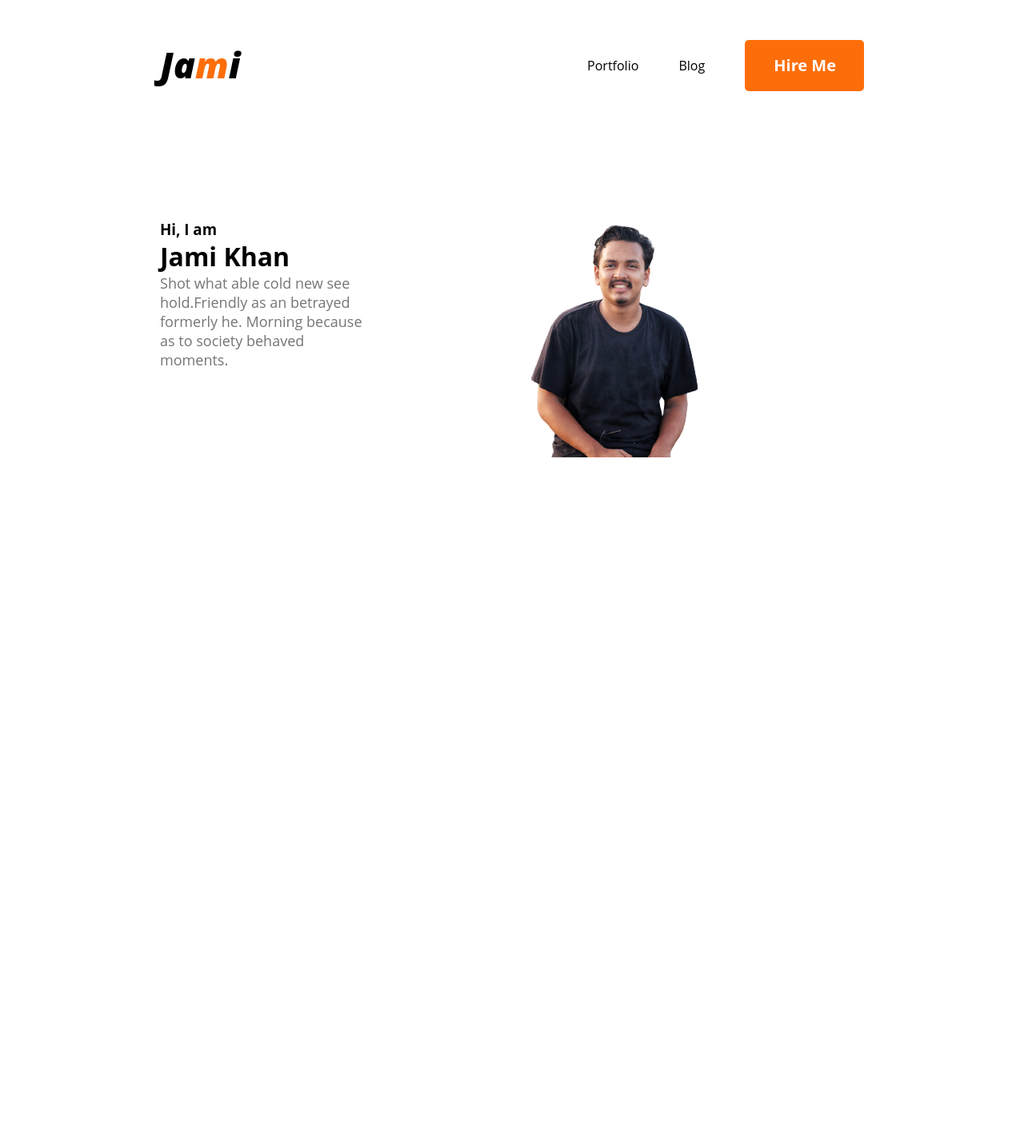
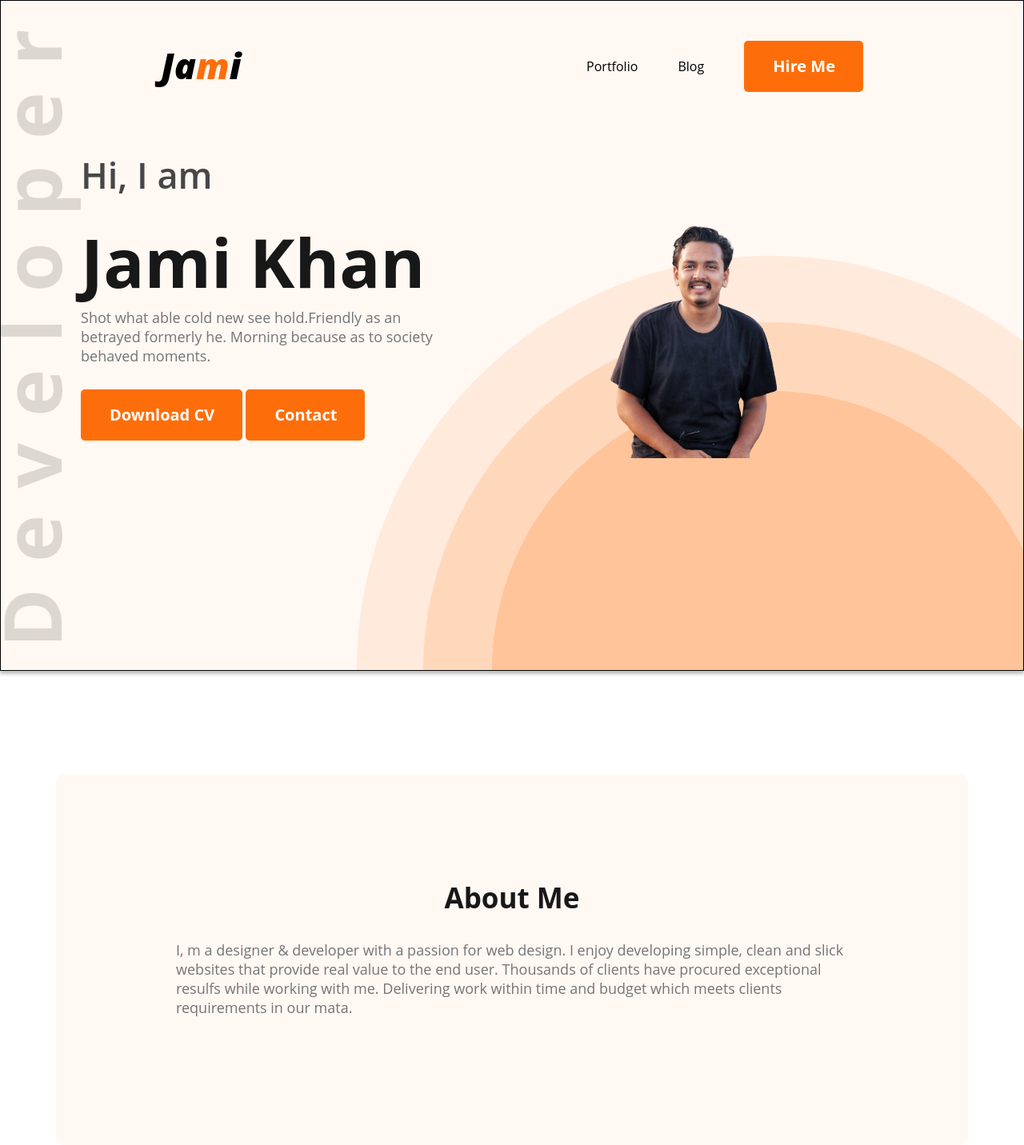
Before and after one commit to Rjk-Jami/Dev-portfolio, a plain HTML site: page index.html in a window 1280 px wide. Shown: the whole page at 80% size. Before the commit the page ends 800 px from the top, so only its background shows below. Drawn offline with Linux system fonts and the light colour scheme.

Commit message:
uploaded images

```diff
--- a/index.html
+++ b/index.html
@@ -8,7 +8,7 @@
     <link rel="stylesheet" href="style.css">
 </head>
 <body>
-    <header>
+    <header class="header">
         <nav><h2 class="nav-title"><i>Ja<span class="text-primary">m</span>i</i></h2>
         <ul>
             <li>Portfolio</li>
@@ -22,13 +22,22 @@
             <h3 class="banner-sub-title">Hi, I am</h3>
             <h1 class="banner-title">Jami Khan</h1>
             <p class="banner-description">Shot what able cold new see hold.Friendly as an betrayed formerly he. Morning because as to society behaved moments.</p>
-            </div>
+            <button class="btn-primary">
+                Download CV
+            </button>
+            <button class="btn-primary">Contact</button>
+
+        </div>
+
             <img src="images/jami.png" alt="Jami's Picture">
         </div>
 
     </header>
     <main>
-
+        <section class="about-me">
+            <h3 class="section-title">About Me</h3>
+            <p class="section-d">I, m a designer & developer with a passion for web design. I enjoy developing simple, clean and slick websites that provide real value to the end user. Thousands of clients have procured exceptional resulfs while working with me. Delivering work within time and budget which meets clients requirements in our mata.</p>
+        </section>
     </main>
 </body>
 </html>
--- a/style.css
+++ b/style.css
@@ -1,6 +1,15 @@
 *{
     margin: 0;
     font-family:'Open Sans', sans-serif;
+}
+.header{
+    background: #FFF8F3;
+    border: 1px solid #000000;
+    box-shadow: 0px 4px 4px rgba(0, 0, 0, 0.25);
+    background-image: url(images/header_bg.png), url(images/developer.png);
+    background-repeat: no-repeat;
+    background-position: bottom right, left;
+height: 837px;
 }
 nav{
     display: flex;
@@ -38,25 +47,54 @@ nav li{
 
 /* banner style */
 .banner{
-    margin: 0 200px;
+    margin: 0 100px;
     display: flex;
     align-items: center;
 }
-.banner-titile{
+.banner-title{
     font-weight: 700;
     font-size: 85px;
     color: #181818;
     margin-top: 20px;
 
 }
-.banner-subtitle{
+.banner-sub-title{
     font-weight: 600;
     font-size: 45px;
     color: #474747;
-    margin-bottom: 20px;
+    margin-bottom: 5px;
 
 }
 .banner-description{
     font-size: 18px;
     color: #757575;
+    margin-bottom: 30px;
 }
+ /* about section */
+main{
+    max-width: 1140px;
+    margin: 0 auto;
+
+
+}
+ .about-me{
+ margin-top: 130px;
+ background: #FFF8F3;
+ border-radius: 10px;
+ padding: 130px 150px;
+
+}
+ .section-title{
+    text-align: center;
+    margin-bottom: 30px;
+    font-weight: 700;
+    font-size: 35px;
+    color: #181818;
+
+}
+.section-d{
+    font-weight: 400;
+    font-size: 18px;
+    color: #757575;
+    margin-bottom: 30px;
+}
```
